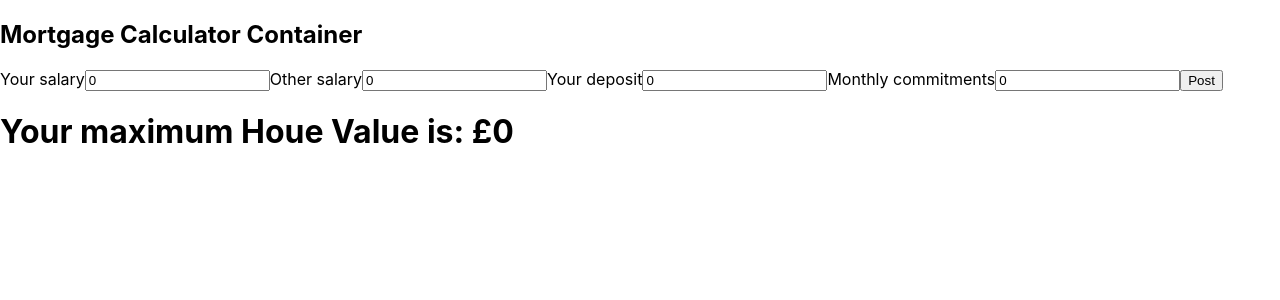
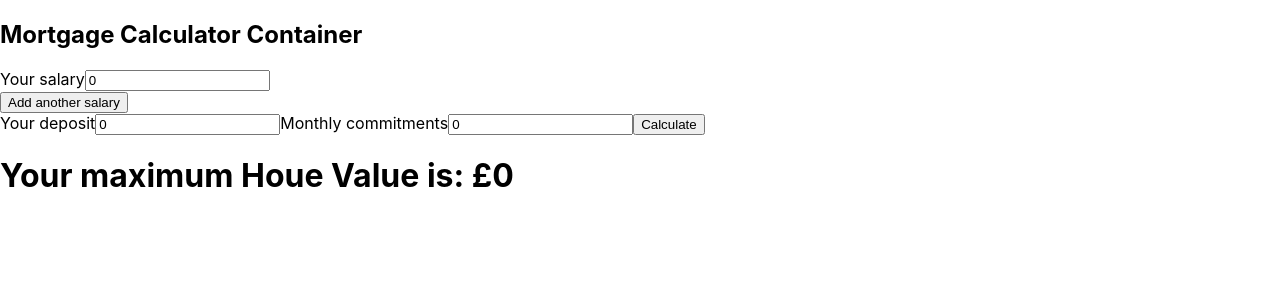
Before and after one commit to JaneHope607/lab--mortgage-calculator, a React (Create React App) app: page / in a window 1280 px wide. Shown: the top 300 px of the page. Built offline with nearby package versions, Linux system fonts and the light colour scheme.

Commit message:
hiding and displaying another salary by toggle button

```diff
--- a/src/components/Form.js
+++ b/src/components/Form.js
@@ -8,7 +8,8 @@ class Form extends Component {
             salary: 0,
             salary2: 0,
             deposit: 0,
-            commitments: 0
+            commitments: 0,
+            showing: false
         }
 
         this.handleChange = this.handleChange.bind(this);
@@ -42,11 +43,13 @@ class Form extends Component {
             salary: 0,
             salary2: 0,
             deposit: 0,
-            commitments: 0
+            commitments: 0,
         });
     }
 
     render() {
+        const { showing } = this.state;
+
         return (
           <form onSubmit={this.handleSubmit}>
               <label name="salary">Your salary</label>
@@ -57,6 +60,12 @@ class Form extends Component {
                   value={this.state.salary}
                   onChange={this.handleChange}
               />
+
+
+            <div>
+                <button onClick={() => this.setState({ showing: !showing })}>Add another salary</button>
+                { showing
+                    ? <div>
                         <label name="salary2">Other salary</label>
                         <input
                             type="number"
@@ -65,6 +74,11 @@ class Form extends Component {
                             value={this.state.salary2}
                             onChange={this.handleChange}
                         />
+                      </div>
+                    : null
+                }
+            </div>
+
               <label>Your deposit</label>
               <input
                   type="number"
@@ -81,7 +95,7 @@ class Form extends Component {
                   value={this.state.commitments}
                   onChange={this.handleChange}
               />
-              <input type="submit" value="Post"/>
+              <input type="submit" value="Calculate"/>
           </form>
         );
     }
```
Lines whose indentation alone changed are shown as unchanged.
